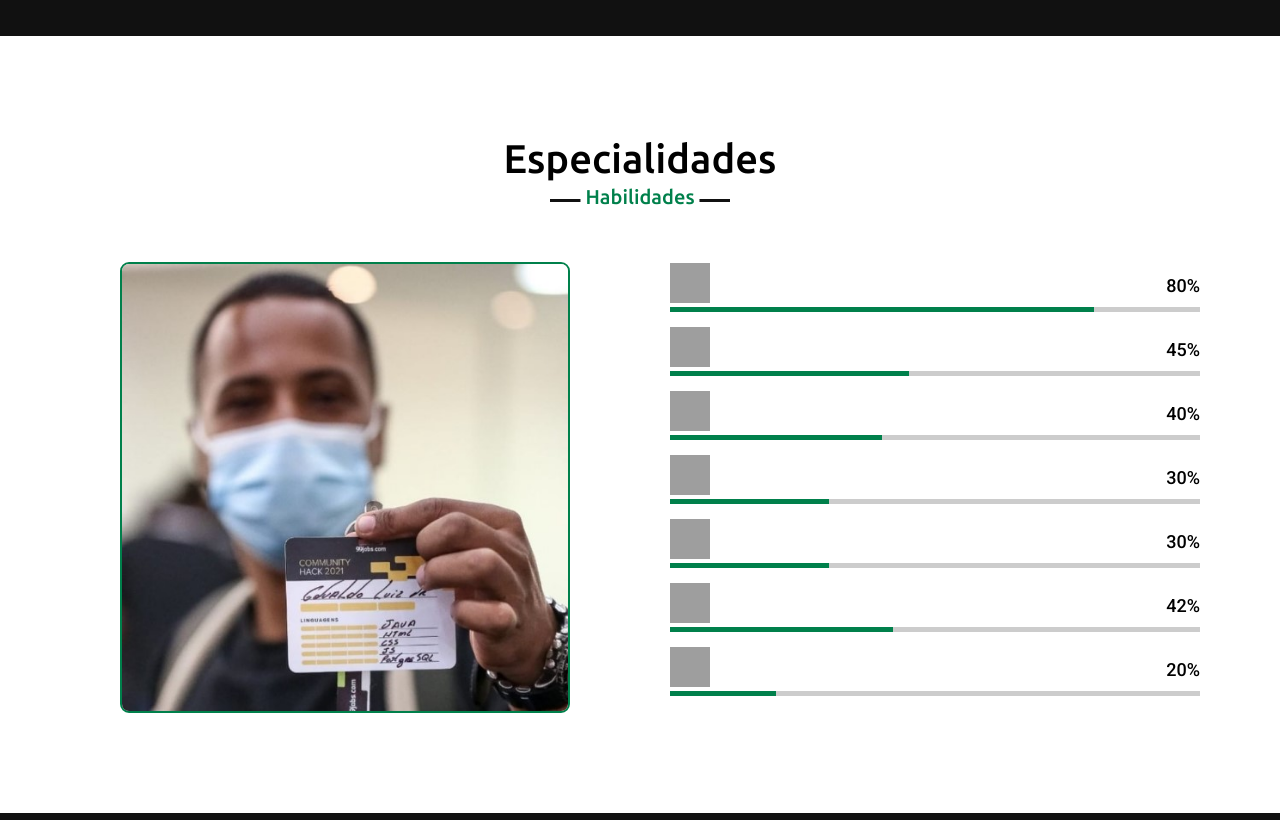
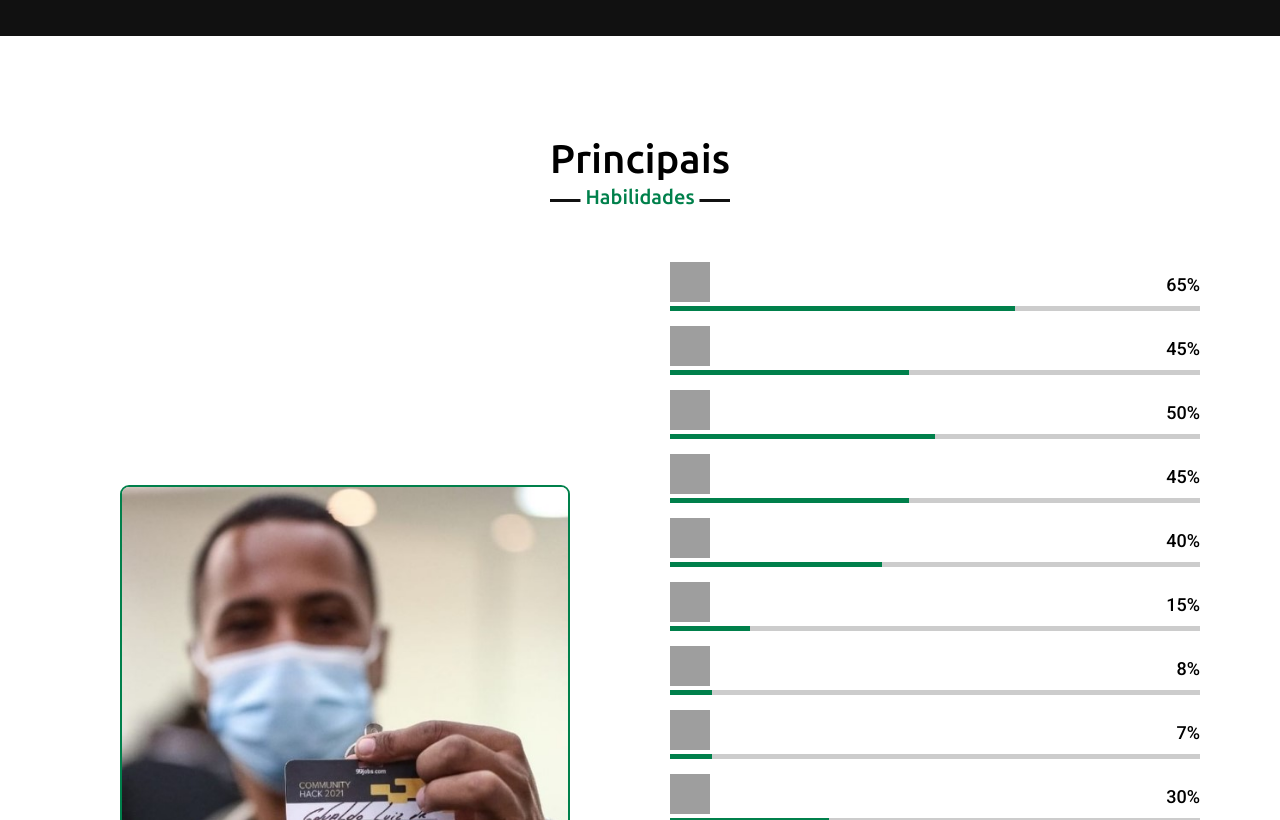
Before and after one commit to edvaldoljr/Projeto-FrontEnd-Meu-Site-Portfolio, a plain HTML site: page index.html in a window 1280 px wide. Shown: the part 1980-2800 px from the top of the page. Drawn offline with nearby package versions, Linux system fonts and the light colour scheme; grey boxes are pictures that could not be loaded.

Commit message:
alterando habilidades

```diff
--- a/index.html
+++ b/index.html
@@ -140,7 +140,7 @@
     <!--sessão especialidade-->
     <section class="skills" id="skills">
       <div class="max-width">
-        <h2 class="title">Especialidades</h2>
+        <h2 class="title">Principais</h2>
         <div class="skills-content">
           <div class="column left">
             <!-- <div class="text">Minhas habilidades</div> -->
@@ -154,9 +154,23 @@
               <div class="info">
                 <span> <a href="https://www.java.com" target="_blank" rel="noreferrer">
                   <img src="https://raw.githubusercontent.com/devicons/devicon/master/icons/java/java-original.svg" alt="java" width="40" height="40"/> </a></span>
-                <span>80%</span>
+                <span>65%</span>
               </div>
               <div class="line java"></div>
+            </div>
+            <div class="bars">
+              <div class="info">
+                <span><a href="https://spring.io/" target="_blank" rel="noreferrer"> <img src="https://www.vectorlogo.zone/logos/springio/springio-icon.svg" alt="spring" width="40" height="40"/> </a></span>
+                <span>45%</span>
+              </div>
+              <div class="line spring"></div>
+            </div>
+            <div class="bars">
+              <div class="info">
+                <span><a href="https://postman.com" target="_blank" rel="noreferrer"> <img src="https://www.vectorlogo.zone/logos/getpostman/getpostman-icon.svg" alt="postman" width="40" height="40"/> </a></span>
+                <span>50%</span>
+              </div>
+              <div class="line postman"></div>
             </div>
             <div class="bars">
               <div class="info">
@@ -176,9 +190,23 @@
             <div class="bars">
               <div class="info">
                 <span><a href="https://developer.mozilla.org/en-US/docs/Web/JavaScript" target="_blank" rel="noreferrer"> <img src="https://raw.githubusercontent.com/devicons/devicon/master/icons/javascript/javascript-original.svg" alt="javascript" width="40" height="40"/> </a></span>
-                <span>30%</span>
+                <span>15%</span>
               </div>
               <div class="line js"></div>
+            </div>
+            <div class="bars">
+              <div class="info">
+                <span><a href="https://reactjs.org/" target="_blank" rel="noreferrer"> <img src="https://raw.githubusercontent.com/devicons/devicon/master/icons/react/react-original-wordmark.svg" alt="react" width="40" height="40"/> </a></span>
+                <span>8%</span>
+              </div>
+              <div class="line react"></div>
+            </div>
+            <div class="bars">
+              <div class="info">
+                <span><a href="https://angular.io" target="_blank" rel="noreferrer"> <img src="https://angular.io/assets/images/logos/angular/angular.svg" alt="angular" width="40" height="40"/> </a></span>
+                <span>7%</span>
+              </div>
+              <div class="line angular"></div>
             </div>
             <div class="bars">
               <div class="info">
@@ -201,6 +229,27 @@
                 <span>20%</span>
               </div>
               <div class="line docker"></div>
+            </div>
+            <div class="bars">
+              <div class="info">
+                <span><a href="https://heroku.com" target="_blank" rel="noreferrer"> <img src="https://www.vectorlogo.zone/logos/heroku/heroku-icon.svg" alt="heroku" width="40" height="40"/> </a></span>
+                <span>30%</span>
+              </div>
+              <div class="line heroku"></div>
+            </div>
+            <div class="bars">
+              <div class="info">
+                <span><a href="https://www.linux.org/" target="_blank" rel="noreferrer"> <img src="https://raw.githubusercontent.com/devicons/devicon/master/icons/linux/linux-original.svg" alt="linux" width="40" height="40"/> </a></span>
+                <span>50%</span>
+              </div>
+              <div class="line linux"></div>
+            </div>
+            <div class="bars">
+              <div class="info">
+                <span><a href="https://git-scm.com/" target="_blank" rel="noreferrer"> <img src="https://www.vectorlogo.zone/logos/git-scm/git-scm-icon.svg" alt="git" width="40" height="40"/> </a></span>
+                <span>80%</span>
+              </div>
+              <div class="line git"></div>
             </div>
           </div>
         </div>
--- a/style.css
+++ b/style.css
@@ -108,7 +108,7 @@ html {
   background-position: center;
   background-attachment: fixed;
   height: 100vh;
-  color: rgb(136, 205, 230);
+  color:#fff;
   min-height: 500px;
   font-family: "Ubuntu", sans-serif;
 }
@@ -244,7 +244,7 @@ footer {
 } */
 
 .about .title::after {
-  content: "Quem sou eu";
+  content: "Objetivo";
 }
 .about .about-content .left {
   width: 35%;
@@ -409,7 +409,13 @@ footer {
   background: #00804b;
 }
 .skills .skills-content .right .java::before {
-  width: 80%;
+  width: 65%;
+}
+.skills .skills-content .right .spring::before {
+  width: 45%;
+}
+.skills .skills-content .right .postman::before {
+  width: 50%;
 }
 .skills .skills-content .right .html::before {
   width: 45%;
@@ -418,7 +424,13 @@ footer {
   width: 40%;
 }
 .skills .skills-content .right .js::before {
-  width: 30%;
+  width: 15%;
+}
+.skills .skills-content .right .react::before {
+  width: 8%;
+}
+.skills .skills-content .right .angular::before {
+  width: 8%;
 }
 .skills .skills-content .right .mysql::before {
   width: 30%;
@@ -428,6 +440,15 @@ footer {
 }
 .skills .skills-content .right .docker::before {
   width: 20%;
+}
+.skills .skills-content .right .heroku::before {
+  width: 30%;
+}
+.skills .skills-content .right .linux::before {
+  width: 50%;
+}
+.skills .skills-content .right .git::before {
+  width: 80%;
 }
 /*  sessão projeto  */
 .teams .title::after {
```
